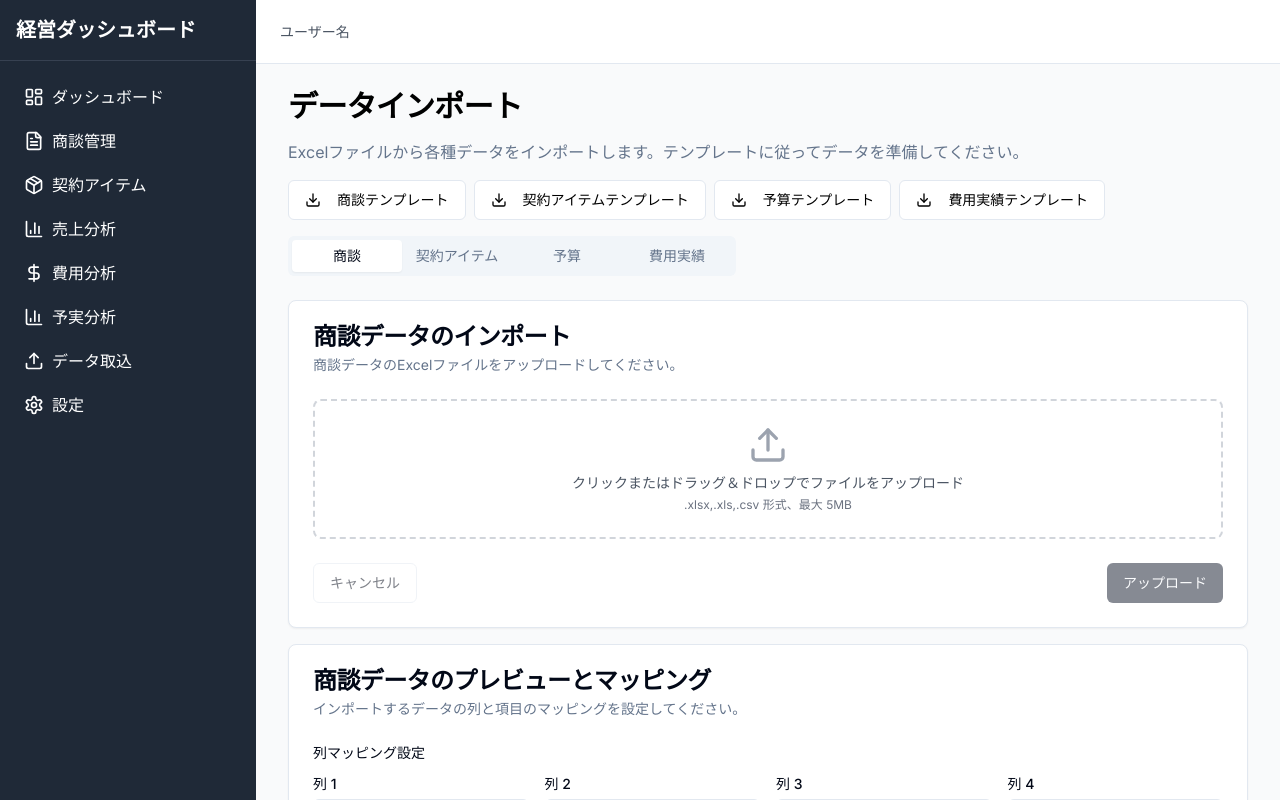
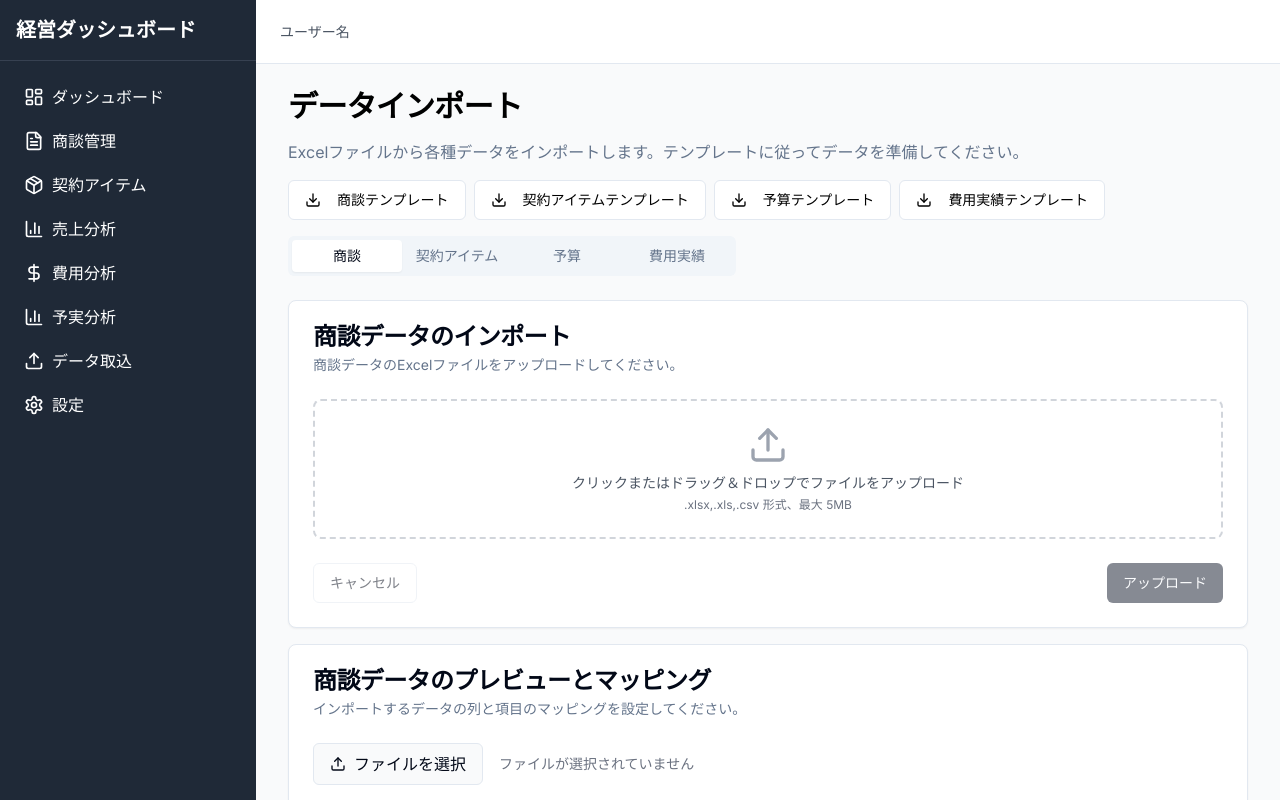
Before and after one commit to masatokaneko/v0-mvp-development-template, a Next.js app: page /import in a window 1280 px wide. Built offline with nearby package versions, Linux system fonts and the light colour scheme.

Commit message:
fix: clear demo and sample data on import screen
Co-authored-by: Masato Kaneko  <42565285+masatokaneko@users.noreply.github.com>

```diff
--- a/components/import/deal-import-form.tsx
+++ b/components/import/deal-import-form.tsx
@@ -1,4 +1,6 @@
 "use client"
+
+import type React from "react"
 
 import { useState } from "react"
 import { Card, CardContent, CardDescription, CardFooter, CardHeader, CardTitle } from "@/components/ui/card"
@@ -6,42 +8,11 @@ import { Button } from "@/components/ui/button"
 import { Table, TableBody, TableCell, TableHead, TableHeader, TableRow } from "@/components/ui/table"
 import { Select, SelectContent, SelectItem, SelectTrigger, SelectValue } from "@/components/ui/select"
 import { Label } from "@/components/ui/label"
-import { AlertCircle, Check } from "lucide-react"
+import { AlertCircle, Check, Upload } from "lucide-react"
 import { Alert, AlertDescription, AlertTitle } from "@/components/ui/alert"
 
-// モックデータ
-const mockImportData = [
-  {
-    id: 1,
-    col1: "DEAL-001",
-    col2: "株式会社テクノロジー 追加契約",
-    col3: "株式会社テクノロジー",
-    col4: "2024-06-15",
-    col5: "2024",
-    col6: "2",
-    col7: "LICENSE",
-  },
-  {
-    id: 2,
-    col1: "DEAL-002",
-    col2: "株式会社イノベーション 保守契約",
-    col3: "株式会社イノベーション",
-    col4: "2024-06-20",
-    col5: "2024",
-    col6: "2",
-    col7: "SERVICE",
-  },
-  {
-    id: 3,
-    col1: "DEAL-003",
-    col2: "株式会社デジタルソリューション 更新",
-    col3: "株式会社デジタルソリューション",
-    col4: "2024-07-01",
-    col5: "2024",
-    col6: "3",
-    col7: "MIXED",
-  },
-]
+// 空のモックデータ（サンプル表示用）
+const mockImportData: any[] = []
 
 // 列マッピングオプション
 const columnOptions = [
@@ -67,6 +38,8 @@ export function DealImportForm() {
   })
   const [importStatus, setImportStatus] = useState<"idle" | "validating" | "importing" | "success" | "error">("idle")
   const [validationErrors, setValidationErrors] = useState<string[]>([])
+  const [fileSelected, setFileSelected] = useState(false)
+  const [previewData, setPreviewData] = useState<any[]>([])
 
   const handleColumnMappingChange = (column: string, value: string) => {
     setColumnMapping((prev) => ({
@@ -75,21 +48,29 @@ export function DealImportForm() {
     }))
   }
 
+  const handleFileUpload = (e: React.ChangeEvent<HTMLInputElement>) => {
+    // 実際のファイルアップロード処理はここに実装
+    // この例ではファイルが選択されたことだけを記録
+    if (e.target.files && e.target.files.length > 0) {
+      setFileSelected(true)
+      // 実際のアプリケーションではここでファイルを解析してプレビューデータを設定
+      setPreviewData([])
+    }
+  }
+
   const handleValidate = () => {
     setImportStatus("validating")
 
     // バリデーションのシミュレーション
     setTimeout(() => {
-      // モックのバリデーションエラー
-      const errors = ["3行目: 商談日の形式が正しくありません。YYYY-MM-DD形式で入力してください。"]
+      if (!fileSelected) {
+        setValidationErrors(["ファイルが選択されていません。"])
+        setImportStatus("error")
+        return
+      }
 
-      if (errors.length > 0) {
-        setValidationErrors(errors)
-        setImportStatus("error")
-      } else {
       setValidationErrors([])
       setImportStatus("idle")
-      }
     }, 1000)
   }
 
@@ -101,6 +82,9 @@ export function DealImportForm() {
       setImportStatus("success")
     }, 2000)
   }
+
+  // 表示するデータ（アップロードされたデータまたは空の配列）
+  const displayData = previewData.length > 0 ? previewData : mockImportData
 
   return (
     <Card>
@@ -127,12 +111,40 @@ export function DealImportForm() {
           <Alert className="bg-green-50 border-green-200">
             <Check className="h-4 w-4 text-green-600" />
             <AlertTitle className="text-green-800">インポート成功</AlertTitle>
-            <AlertDescription className="text-green-700">
-              3件の商談データが正常にインポートされました。
-            </AlertDescription>
+            <AlertDescription className="text-green-700">商談データが正常にインポートされました。</AlertDescription>
           </Alert>
         )}
 
+        <div className="space-y-4">
+          <div className="flex items-center gap-4">
+            <label
+              htmlFor="file-upload"
+              className="flex items-center gap-2 px-4 py-2 border rounded-md bg-gray-50 hover:bg-gray-100 cursor-pointer"
+            >
+              <Upload className="h-4 w-4" />
+              <span>ファイルを選択</span>
+              <input
+                id="file-upload"
+                type="file"
+                accept=".xlsx,.xls,.csv"
+                className="hidden"
+                onChange={handleFileUpload}
+              />
+            </label>
+            <span className="text-sm text-gray-500">
+              {fileSelected ? "ファイルが選択されました" : "ファイルが選択されていません"}
+            </span>
+          </div>
+
+          {displayData.length === 0 && !fileSelected && (
+            <div className="py-8 text-center text-gray-500 border rounded-md bg-gray-50">
+              <p>ファイルをアップロードするとデータがここにプレビュー表示されます。</p>
+              <p className="text-sm mt-2">サポートされているファイル形式: Excel (.xlsx, .xls), CSV (.csv)</p>
+            </div>
+          )}
+
+          {(displayData.length > 0 || fileSelected) && (
+            <>
               <div className="space-y-2">
                 <div className="text-sm font-medium">列マッピング設定</div>
                 <div className="grid grid-cols-4 gap-4">
@@ -160,6 +172,7 @@ export function DealImportForm() {
                 </div>
               </div>
 
+              {displayData.length > 0 && (
                 <div className="rounded-md border">
                   <Table>
                     <TableHeader>
@@ -174,15 +187,19 @@ export function DealImportForm() {
                       </TableRow>
                     </TableHeader>
                     <TableBody>
-              {mockImportData.map((row) => (
-                <TableRow key={row.id}>
+                      {displayData.map((row, index) => (
+                        <TableRow key={index}>
                           {Object.keys(columnMapping).map((column) => (
-                    <TableCell key={`${row.id}-${column}`}>{row[column as keyof typeof row]}</TableCell>
+                            <TableCell key={`${index}-${column}`}>{row[column]}</TableCell>
                           ))}
                         </TableRow>
                       ))}
                     </TableBody>
                   </Table>
+                </div>
+              )}
+            </>
+          )}
         </div>
       </CardContent>
       <CardFooter className="flex justify-between">
@@ -199,7 +216,8 @@ export function DealImportForm() {
             importStatus === "validating" ||
             importStatus === "importing" ||
             importStatus === "success" ||
-            importStatus === "error"
+            importStatus === "error" ||
+            !fileSelected
           }
         >
           インポート実行
--- a/components/import/deal-item-import-form.tsx
+++ b/components/import/deal-item-import-form.tsx
@@ -1,4 +1,6 @@
 "use client"
+
+import type React from "react"
 
 import { useState } from "react"
 import { Card, CardContent, CardDescription, CardFooter, CardHeader, CardTitle } from "@/components/ui/card"
@@ -6,57 +8,12 @@ import { Button } from "@/components/ui/button"
 import { Table, TableBody, TableCell, TableHead, TableHeader, TableRow } from "@/components/ui/table"
 import { Select, SelectContent, SelectItem, SelectTrigger, SelectValue } from "@/components/ui/select"
 import { Label } from "@/components/ui/label"
-import { AlertCircle, Check } from "lucide-react"
+import { AlertCircle, Check, Upload } from "lucide-react"
 import { Alert, AlertDescription, AlertTitle } from "@/components/ui/alert"
 import { formatCurrency } from "@/lib/utils"
 
-// モックデータ
-const mockImportData = [
-  {
-    id: 1,
-    col1: "DEAL-001",
-    col2: "PROD-001",
-    col3: "エンタープライズライセンス追加",
-    col4: "LICENSE",
-    col5: 500000,
-    col6: 550000,
-    col7: "2024-07-01",
-    col8: "2025-06-30",
-  },
-  {
-    id: 2,
-    col1: "DEAL-002",
-    col2: "PROD-002",
-    col3: "コンサルティングサービス",
-    col4: "SERVICE",
-    col5: 300000,
-    col6: 330000,
-    col7: "2024-07-15",
-    col8: "2024-10-15",
-  },
-  {
-    id: 3,
-    col1: "DEAL-003",
-    col2: "PROD-003",
-    col3: "プレミアムライセンス",
-    col4: "LICENSE",
-    col5: 800000,
-    col6: 880000,
-    col7: "2024-08-01",
-    col8: "2025-07-31",
-  },
-  {
-    id: 4,
-    col1: "DEAL-003",
-    col2: "PROD-004",
-    col3: "トレーニングサービス",
-    col4: "SERVICE",
-    col5: 200000,
-    col6: 220000,
-    col7: "2024-08-15",
-    col8: "2024-09-15",
-  },
-]
+// 空のモックデータ（サンプル表示用）
+const mockImportData: any[] = []
 
 // 列マッピングオプション
 const columnOptions = [
@@ -84,6 +41,8 @@ export function DealItemImportForm() {
   })
   const [importStatus, setImportStatus] = useState<"idle" | "validating" | "importing" | "success" | "error">("idle")
   const [validationErrors, setValidationErrors] = useState<string[]>([])
+  const [fileSelected, setFileSelected] = useState(false)
+  const [previewData, setPreviewData] = useState<any[]>([])
 
   const handleColumnMappingChange = (column: string, value: string) => {
     setColumnMapping((prev) => ({
@@ -92,21 +51,29 @@ export function DealItemImportForm() {
     }))
   }
 
+  const handleFileUpload = (e: React.ChangeEvent<HTMLInputElement>) => {
+    // 実際のファイルアップロード処理はここに実装
+    // この例ではファイルが選択されたことだけを記録
+    if (e.target.files && e.target.files.length > 0) {
+      setFileSelected(true)
+      // 実際のアプリケーションではここでファイルを解析してプレビューデータを設定
+      setPreviewData([])
+    }
+  }
+
   const handleValidate = () => {
     setImportStatus("validating")
 
     // バリデーションのシミュレーション
     setTimeout(() => {
-      // モックのバリデーションエラー
-      const errors = ["2行目: 商談ID「DEAL-002」が存在しません。", "4行目: 終了日が開始日より前になっています。"]
+      if (!fileSelected) {
+        setValidationErrors(["ファイルが選択されていません。"])
+        setImportStatus("error")
+        return
+      }
 
-      if (errors.length > 0) {
-        setValidationErrors(errors)
-        setImportStatus("error")
-      } else {
       setValidationErrors([])
       setImportStatus("idle")
-      }
     }, 1000)
   }
 
@@ -129,6 +96,9 @@ export function DealItemImportForm() {
 
     return value
   }
+
+  // 表示するデータ（アップロードされたデータまたは空の配列）
+  const displayData = previewData.length > 0 ? previewData : mockImportData
 
   return (
     <Card>
@@ -156,11 +126,41 @@ export function DealItemImportForm() {
             <Check className="h-4 w-4 text-green-600" />
             <AlertTitle className="text-green-800">インポート成功</AlertTitle>
             <AlertDescription className="text-green-700">
-              4件の契約アイテムデータが正常にインポートされました。
+              契約アイテムデータが正常にインポートされました。
             </AlertDescription>
           </Alert>
         )}
 
+        <div className="space-y-4">
+          <div className="flex items-center gap-4">
+            <label
+              htmlFor="file-upload-deal-item"
+              className="flex items-center gap-2 px-4 py-2 border rounded-md bg-gray-50 hover:bg-gray-100 cursor-pointer"
+            >
+              <Upload className="h-4 w-4" />
+              <span>ファイルを選択</span>
+              <input
+                id="file-upload-deal-item"
+                type="file"
+                accept=".xlsx,.xls,.csv"
+                className="hidden"
+                onChange={handleFileUpload}
+              />
+            </label>
+            <span className="text-sm text-gray-500">
+              {fileSelected ? "ファイルが選択されました" : "ファイルが選択されていません"}
+            </span>
+          </div>
+
+          {displayData.length === 0 && !fileSelected && (
+            <div className="py-8 text-center text-gray-500 border rounded-md bg-gray-50">
+              <p>ファイルをアップロードするとデータがここにプレビュー表示されます。</p>
+              <p className="text-sm mt-2">サポートされているファイル形式: Excel (.xlsx, .xls), CSV (.csv)</p>
+            </div>
+          )}
+
+          {(displayData.length > 0 || fileSelected) && (
+            <>
               <div className="space-y-2">
                 <div className="text-sm font-medium">列マッピング設定</div>
                 <div className="grid grid-cols-4 gap-4">
@@ -188,6 +188,7 @@ export function DealItemImportForm() {
                 </div>
               </div>
 
+              {displayData.length > 0 && (
                 <div className="rounded-md border overflow-x-auto">
                   <Table>
                     <TableHeader>
@@ -202,17 +203,19 @@ export function DealItemImportForm() {
                       </TableRow>
                     </TableHeader>
                     <TableBody>
-              {mockImportData.map((row) => (
-                <TableRow key={row.id}>
+                      {displayData.map((row, index) => (
+                        <TableRow key={index}>
                           {Object.keys(columnMapping).map((column) => (
-                    <TableCell key={`${row.id}-${column}`}>
-                      {formatCellValue(column, row[column as keyof typeof row])}
-                    </TableCell>
+                            <TableCell key={`${index}-${column}`}>{formatCellValue(column, row[column])}</TableCell>
                           ))}
                         </TableRow>
                       ))}
                     </TableBody>
                   </Table>
+                </div>
+              )}
+            </>
+          )}
         </div>
       </CardContent>
       <CardFooter className="flex justify-between">
@@ -229,7 +232,8 @@ export function DealItemImportForm() {
             importStatus === "validating" ||
             importStatus === "importing" ||
             importStatus === "success" ||
-            importStatus === "error"
+            importStatus === "error" ||
+            !fileSelected
           }
         >
           インポート実行
```
Also changed, not shown: app/api/data/clear/route.ts (+10 -1 lines). Lines whose indentation alone changed are shown as unchanged.
